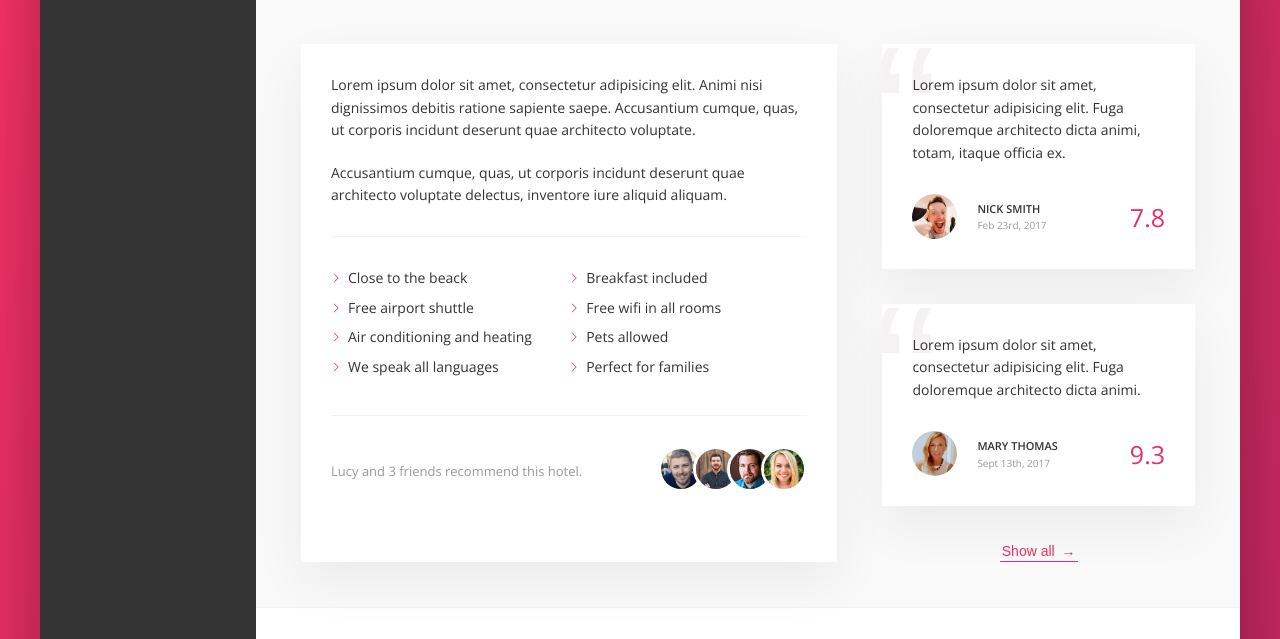
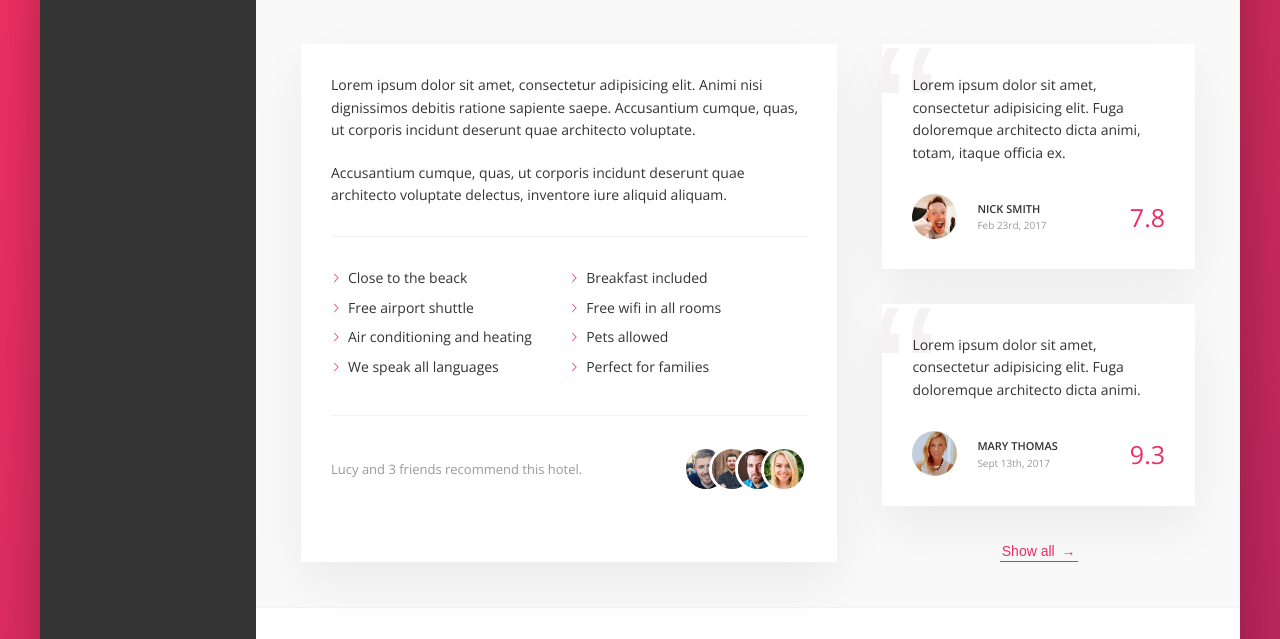
Before and after one commit to alexmru/JS-Stuff, a PHP site: page / in a window 1280 px wide. Shown: the part 474-1113 px from the top of the page. Run offline with PHP 8.4, Linux system fonts and the light colour scheme.

Commit message:
trillo project terminat

```diff
--- a/Trillo Project - Flexbox/sass/_base.scss
+++ b/Trillo Project - Flexbox/sass/_base.scss
@@ -29,6 +29,13 @@
 
     --line: 1px solid var(--color-grey-light-2);
 }
+///////////////// SCSS VARIABLES : BREAK POINTS PT. MEDIA QUERIES
+$bp-largest: 75em; // 1200px
+$bp-large: 68.75em; // 1100px
+$bp-medium: 56.25em; // 900px
+$bp-small: 37.5em; // 600px
+$bp-smallest: 31.25em; // 500px
+
 
 * {
     margin: 0;
@@ -44,6 +51,10 @@
 html {
     box-sizing: border-box;
     font-size: 62.5%;
+
+    @media screen and (max-width: $bp-large) {
+        font-size: 50%;
+    }
 }
 
 body {
--- a/Trillo Project - Flexbox/sass/_components.scss
+++ b/Trillo Project - Flexbox/sass/_components.scss
@@ -8,9 +8,15 @@
 ////////////////////////////SEARCH BOX
 .search {
     flex: 0 0 40%;
+
     display: flex;
     align-items: center;
     justify-content: center;
+
+    @media screen and (max-width: $bp-smallest) {
+        order: 1;
+        flex: 0 0 100%;
+    }
 
     &__input {
         font-family: inherit;
@@ -122,12 +128,24 @@
     font-size: 1.4rem;
     list-style: none;
     margin-top: 3.5rem;
+    @media screen and (max-width: $bp-medium) {
+        display: flex;
+        margin: 0;
+    }
+
 
     &__item {
         position: relative;
 
         &:not(:last-child) {
             margin-bottom: .5rem;
+            @media screen and (max-width: $bp-medium) {
+                margin-bottom: 0;
+            }
+        }
+
+        @media screen and (max-width: $bp-medium) {
+            flex: 1;
         }
 
     }
@@ -165,6 +183,14 @@
         align-items: center;
         position: relative;
         z-index: 2;
+        @media screen and (max-width: $bp-medium) {
+            padding: 2rem;
+            justify-content: center;
+        }
+        @media screen and (max-width: $bp-small) {
+            flex-direction: column;
+            padding: 1.5rem .5rem;
+        }
     }
 
     &__icon {
@@ -172,6 +198,12 @@
         height: 1.75rem;
         margin-right: 2rem;
         fill: currentColor;
+        @media screen and (max-width: $bp-small) {
+            margin-right: 0;
+            margin-bottom: .7rem;
+            width: 1.5rem;
+            height: 1.5rem;
+        }
     }
 }
 
@@ -180,6 +212,9 @@
    color: var(--color-grey-light-4);
    text-align: center;
    padding: 2.5rem;
+   @media screen and (max-width: $bp-medium) {
+    display: none;
+    }
 }
 
 
@@ -206,6 +241,10 @@
         text-transform: uppercase;
         letter-spacing: 1px;
         padding: 1.5rem 3rem;
+        @media screen and (max-width: $bp-small) {
+            font-size: 1.8rem;
+            padding: 1.25rem 2rem;
+        }
     }
     &__stars {
         margin-right: auto;
@@ -236,15 +275,24 @@
         align-items: center;
         justify-content: center;
         flex-direction: column;
+        @media screen and (max-width: $bp-small) {
+            padding: 0 1.5rem;
+        }
     }
     &__rating-average {
         font-size: 2.25rem;
         font-weight: 300;
         margin-bottom: -3px;
+        @media screen and (max-width: $bp-small) {
+            font-size: 1.8rem;
+        }
     }
     &__rating-count {
         font-size: .8rem;
         text-transform: uppercase;
+        @media screen and (max-width: $bp-small) {
+         font-size: .7rem;
+        }
     }
 
 }
@@ -343,7 +391,7 @@
     }
 
     &__friends {
-
+        display: flex;
     }
 
     &__photo {
@@ -354,7 +402,7 @@
         border: 3px solid white;
     }
     &__photo:not(:last-of-type) {
-        margin-right: -1.5rem;
+        margin-right: -2rem;
     }
 }
 
@@ -367,6 +415,11 @@
     margin-bottom: 3.5rem;
     position: relative;
     overflow: hidden;
+
+    @media screen and (max-width: $bp-medium) {
+        padding: 3rem;
+        margin-bottom: 3rem;
+    }
 
     &__text {
         margin-bottom: 3rem;
@@ -423,6 +476,10 @@
     padding: 3.5rem 0 ;
     text-align: center;
 
+    @media screen and (max-width: $bp-medium) {
+        padding: 2.5rem 0;
+    }
+
     &__book-now {
         font-size: 2rem;
         text-transform: uppercase;
--- a/Trillo Project - Flexbox/sass/_layout.scss
+++ b/Trillo Project - Flexbox/sass/_layout.scss
@@ -4,6 +4,12 @@
     background-color: var(--color-grey-light-2);
     box-shadow: var(--shadow-dark);
     min-height: 50rem;
+
+    @media only screen and (max-width: $bp-largest){
+        margin: 0;
+        max-width: 100%;
+        width: 100%;
+    }
 }
 
 .header {
@@ -14,10 +20,19 @@
     display: flex;
     justify-content: space-between;
     align-items: center;
+    @media screen and (max-width: $bp-smallest) {
+        flex-wrap: wrap;
+        height: 11rem;
+        align-content: space-around;
+    }
 }
 
 .content {
     display: flex;
+
+    @media screen and (max-width: $bp-medium) {
+        flex-direction: column;
+    }
 
 }
 
@@ -40,6 +55,12 @@
     padding: 4.5rem;
     background-color: var(--color-grey-light-1);
     border-bottom: var(--line);
+    @media screen and (max-width: $bp-medium) {
+        padding: 3rem;
+    }
+    @media screen and (max-width: $bp-small) {
+        flex-direction: column;
+    }
 }
 
 .description {
@@ -49,7 +70,14 @@
     box-shadow: var(--shadow-light);
     padding: 3rem;
     font-size: 1.4rem;
-
+    @media screen and (max-width: $bp-medium) {
+        padding: 2rem;
+        margin-right: 3rem;
+    }
+    @media screen and (max-width: $bp-small) {
+        margin-right: 0;
+        margin-bottom: 3rem;
+    }
 }
 
 .user-reviews {
--- a/Trillo Project - Flexbox/sass/main.css
+++ b/Trillo Project - Flexbox/sass/main.css
@@ -428,6 +562,10 @@ body {
   margin-right: auto;
 }
 
+.recommend__friends {
+  display: flex;
+}
+
 .recommend__photo {
   box-sizing: content-box;
   height: 4rem;
@@ -437,7 +575,7 @@ body {
 }
 
 .recommend__photo:not(:last-of-type) {
-  margin-right: -1.5rem;
+  margin-right: -2rem;
 }
 
 .review {
```
Also changed, not shown: other parts of Trillo Project - Flexbox/sass/main.css (+147 -0 lines), 1 other file.
